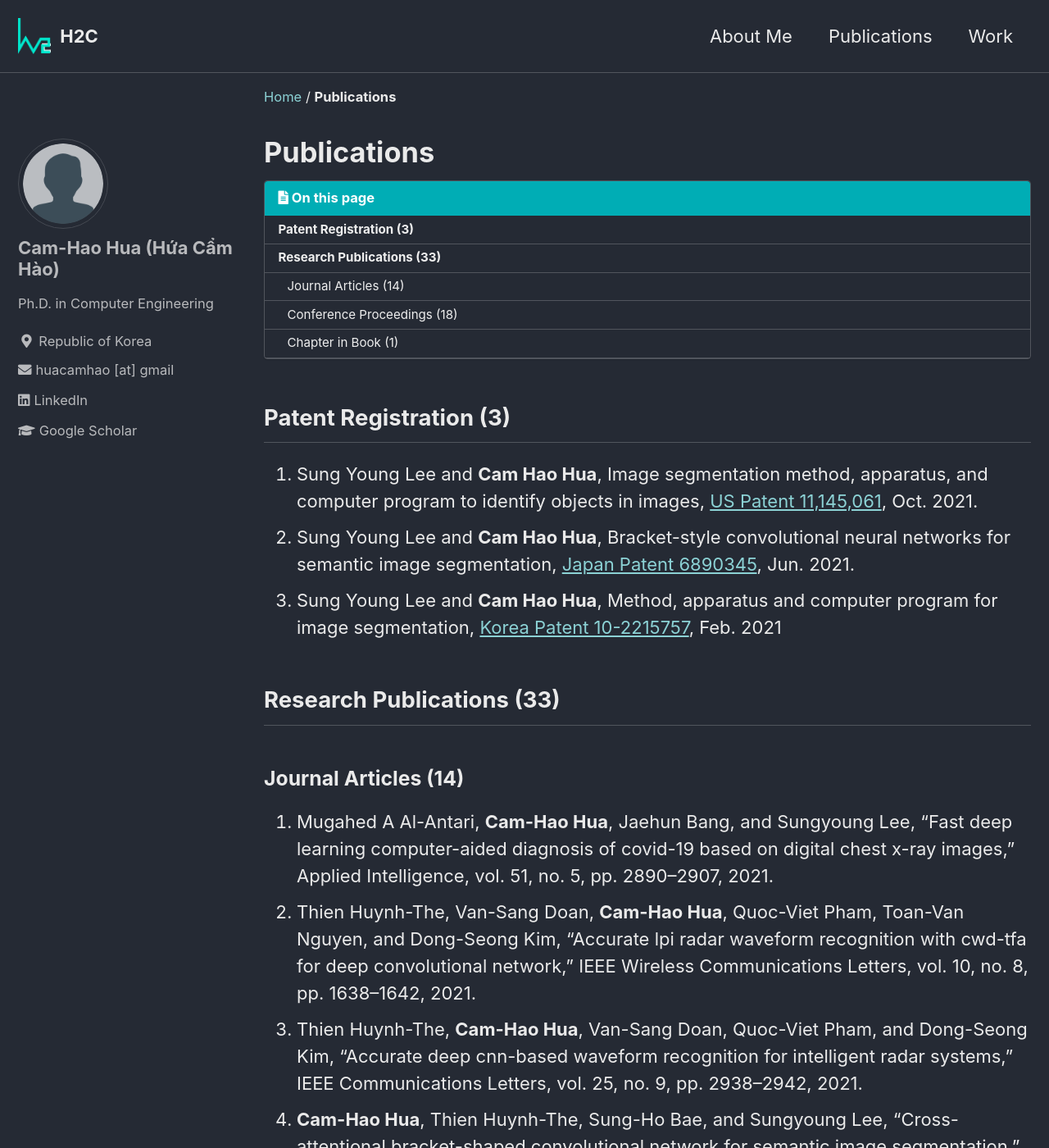
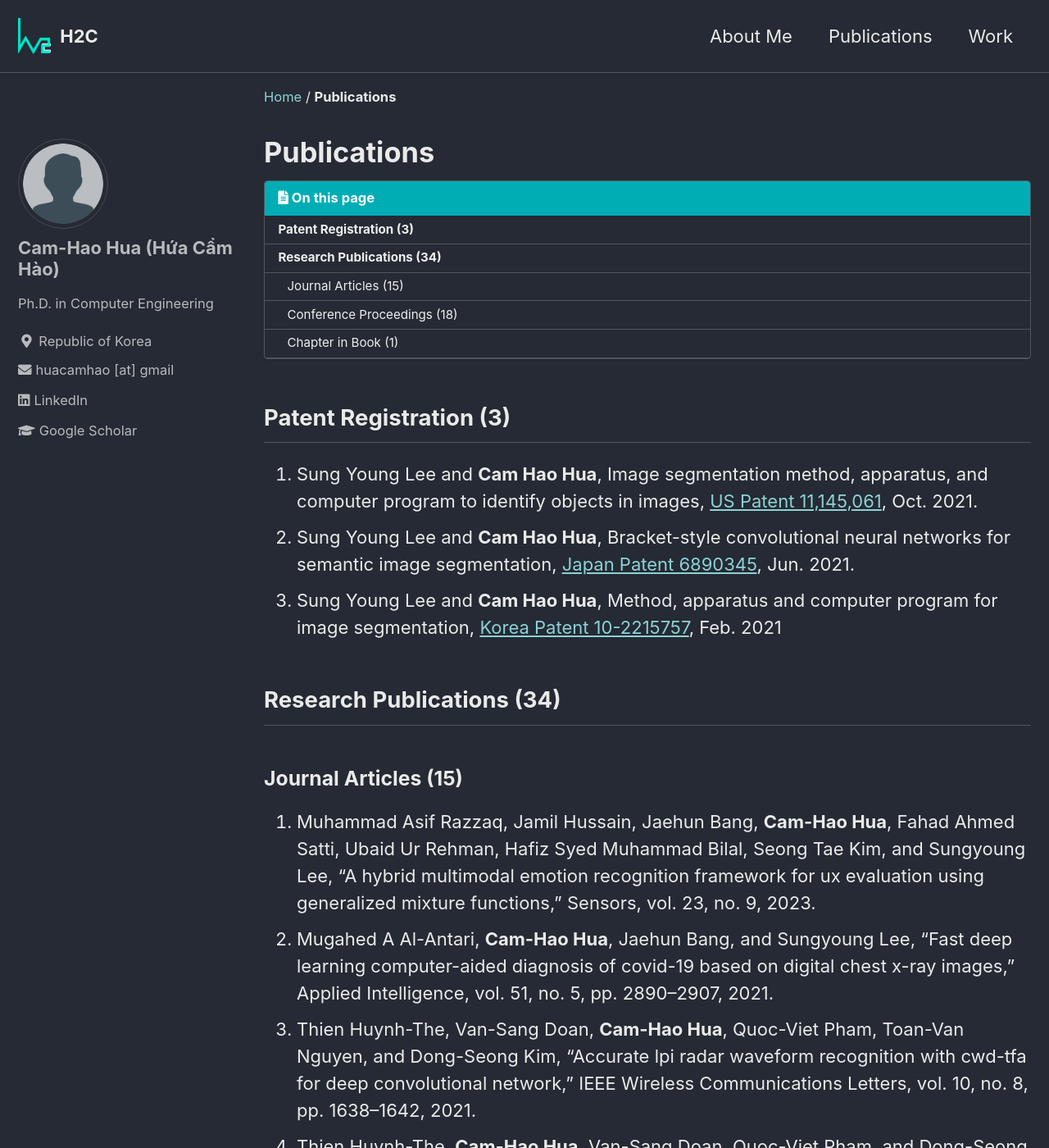
Before and after one commit to camhao168/camhao168.github.io, a Jekyll site: the page built from _pages/publications.md, in a window 1280 px wide and 1400 px high. Shown: the whole window at 82% size. Built offline with Jekyll 4.4.1, drawn with Linux system fonts in a browser that asks for light colours; cached includes are drawn as plain includes; some of the changed text lies outside the part shown.

Commit message:
Update publications.md

```diff
--- a/_pages/publications.md
+++ b/_pages/publications.md
@@ -4,51 +4,52 @@ permalink: /publications/
 toc: true
 toc_sticky: true
 classes: wide
-date: 2022-10-17T00:56:19+00:00
+date: 2023-05-02T23:39:19+00:00
 ---
 
 ## Patent Registration (3)
-1. Sung Young Lee and **Cam Hao Hua**, Image segmentation method, apparatus, and computer program to identify objects in images, [US Patent 11,145,061](https://patents.google.com/patent/US11145061B2), Oct. 2021.
+3. Sung Young Lee and **Cam Hao Hua**, Image segmentation method, apparatus, and computer program to identify objects in images, [US Patent 11,145,061](https://patents.google.com/patent/US11145061B2), Oct. 2021.
 2. Sung Young Lee and **Cam Hao Hua**, Bracket-style convolutional neural networks for semantic image segmentation, [Japan Patent 6890345](https://patents.google.com/patent/JP6890345B2/en), Jun. 2021.
-3. Sung Young Lee and **Cam Hao Hua**, Method, apparatus and computer program for image segmentation, [Korea Patent 10-2215757](https://patents.google.com/patent/KR102215757B1/en), Feb. 2021
+1. Sung Young Lee and **Cam Hao Hua**, Method, apparatus and computer program for image segmentation, [Korea Patent 10-2215757](https://patents.google.com/patent/KR102215757B1/en), Feb. 2021
 
-## Research Publications (33)
+## Research Publications (34)
 
-### Journal Articles (14)
-1. Mugahed A Al-Antari, **Cam-Hao Hua**, Jaehun Bang, and Sungyoung Lee, “Fast deep learning computer-aided diagnosis of covid-19 based on digital chest x-ray images,” Applied Intelligence, vol. 51, no. 5, pp. 2890–2907, 2021.
-2. Thien Huynh-The, Van-Sang Doan, **Cam-Hao Hua**, Quoc-Viet Pham, Toan-Van Nguyen, and Dong-Seong Kim, “Accurate lpi radar waveform recognition with cwd-tfa for deep convolutional network,” IEEE Wireless Communications Letters, vol. 10, no. 8, pp. 1638–1642, 2021.
-3. Thien Huynh-The, **Cam-Hao Hua**, Van-Sang Doan, Quoc-Viet Pham, and Dong-Seong Kim, “Accurate deep cnn-based waveform recognition for intelligent radar systems,” IEEE Communications Letters, vol. 25, no. 9, pp. 2938–2942, 2021.
-4. **Cam-Hao Hua**, Thien Huynh-The, Sung-Ho Bae, and Sungyoung Lee, “Cross-attentional bracket-shaped convolutional network for semantic image segmentation,” Information Sciences, vol. 539, pp. 277–294, 2020. [Link](https://www.sciencedirect.com/science/article/pii/S0020025520306101?via%3Dihub)
-5. **Cam-Hao Hua**, Kiyoung Kim, Thien Huynh-The, Jong In You, Seung-Young Yu, Thuong Le-Tien, Sung-Ho Bae, and Sungyoung Lee, “Convolutional network with twofold feature augmentation for diabetic retinopathy recognition from multi-modal images,” IEEE Journal of Biomedical and Health Informatics, vol. 25, no. 7, pp. 2686–2697, 2020. [Link](https://ieeexplore.ieee.org/document/9277518)
-6. Thien Huynh-The, **Cam-Hao Hua**, Trung-Thanh Ngo, and Dong-Seong Kim, “Image representation of pose-transition feature for 3d skeleton-based action recognition,” Information Sciences, vol. 513, pp. 112–126, 2020.
-7. Thien Huynh-The, **Cam-Hao Hua**, Quoc-Viet Pham, and Dong-Seong Kim, “Mcnet: An efficient cnn architecture for robust automatic modulation classification,” IEEE Communications Letters, vol. 24, no. 4, pp. 811–815, 2020.
-8. Thien Huynh-The, **Cam-Hao Hua**, Nguyen Anh Tu, and Dong-Seong Kim, “Learning 3d spatiotemporal gait feature by convolutional network for person identification,” Neurocomputing, vol. 397, pp. 192–202, 2020.
-9. Thien Huynh-The, **Cam-Hao Hua**, Nguyen Anh Tu, and Dong-Seong Kim, “Physical activity recognition with statistical-deep fusion model using multiple sensory data for smart health,” IEEE Internet of Things Journal, vol. 8, no. 3, pp. 1533–1543, 2020.
-10. **Cam-Hao Hua**, Thien Huynh-The, Kiyoung Kim, Seung-Young Yu, Thuong Le-Tien, Gwang Hoon Park, Jaehun Bang, Wajahat Ali Khan, Sung-Ho Bae, and Sungyoung Lee, “Bimodal learning via trilogy of skip-connection deep networks for diabetic retinopathy risk progression identification,” International Journal of Medical Informatics, vol. 132, p. 103 926, 2019. [Link](https://www.sciencedirect.com/science/article/pii/S1386505619303557?via%3Dihub)
-11. Thien Huynh-The, **Cam-Hao Hua**, and Dong-Seong Kim, “Encoding pose features to images with data augmentation for 3-d action recognition,” IEEE Transactions on Industrial Informatics, vol. 16, no. 5, pp. 3100–3111, 2019.
-12. Thien Huynh-The, **Cam-Hao Hua**, Nguyen Anh Tu, and Dong-Seong Kim, “Locally statistical dual-mode background subtraction approach,” IEEE Access, vol. 7, pp. 9769–9782, 2019.
-13. Thien Huynh-The, **Cam-Hao Hua**, Nguyen Anh Tu, Taeho Hur, Jaehun Bang, Dohyeong Kim, Muhammad Bilal Amin, Byeong Ho Kang, Hyonwoo Seung, and Sungyoung Lee, “Selective bit embedding scheme for robust blind color image watermarking,” Information Sciences, vol. 426, pp. 1–18, 2018.
-14. Thien Huynh-The, **Cam-Hao Hua**, Nguyen Anh Tu, Taeho Hur, Jaehun Bang, Dohyeong Kim, Muhammad Bilal Amin, Byeong Ho Kang, Hyonwoo Seung, Soo-Yong Shin, et al., “Hierarchical topic modeling with pose-transition feature for action recognition using 3d skeleton data,” Information Sciences, vol. 444, pp. 20–35, 2018.
+### Journal Articles (15)
+15. Muhammad Asif Razzaq, Jamil Hussain, Jaehun Bang, **Cam-Hao Hua**, Fahad Ahmed Satti, Ubaid Ur Rehman, Hafiz Syed Muhammad Bilal, Seong Tae Kim, and Sungyoung Lee, “A hybrid multimodal emotion recognition framework for ux evaluation using generalized mixture functions,” Sensors, vol. 23, no. 9, 2023.
+14. Mugahed A Al-Antari, **Cam-Hao Hua**, Jaehun Bang, and Sungyoung Lee, “Fast deep learning computer-aided diagnosis of covid-19 based on digital chest x-ray images,” Applied Intelligence, vol. 51, no. 5, pp. 2890–2907, 2021.
+13. Thien Huynh-The, Van-Sang Doan, **Cam-Hao Hua**, Quoc-Viet Pham, Toan-Van Nguyen, and Dong-Seong Kim, “Accurate lpi radar waveform recognition with cwd-tfa for deep convolutional network,” IEEE Wireless Communications Letters, vol. 10, no. 8, pp. 1638–1642, 2021.
+12. Thien Huynh-The, **Cam-Hao Hua**, Van-Sang Doan, Quoc-Viet Pham, and Dong-Seong Kim, “Accurate deep cnn-based waveform recognition for intelligent radar systems,” IEEE Communications Letters, vol. 25, no. 9, pp. 2938–2942, 2021.
+11. **Cam-Hao Hua**, Thien Huynh-The, Sung-Ho Bae, and Sungyoung Lee, “Cross-attentional bracket-shaped convolutional network for semantic image segmentation,” Information Sciences, vol. 539, pp. 277–294, 2020. [Link](https://www.sciencedirect.com/science/article/pii/S0020025520306101?via%3Dihub)
+10. **Cam-Hao Hua**, Kiyoung Kim, Thien Huynh-The, Jong In You, Seung-Young Yu, Thuong Le-Tien, Sung-Ho Bae, and Sungyoung Lee, “Convolutional network with twofold feature augmentation for diabetic retinopathy recognition from multi-modal images,” IEEE Journal of Biomedical and Health Informatics, vol. 25, no. 7, pp. 2686–2697, 2020. [Link](https://ieeexplore.ieee.org/document/9277518)
+9. Thien Huynh-The, **Cam-Hao Hua**, Trung-Thanh Ngo, and Dong-Seong Kim, “Image representation of pose-transition feature for 3d skeleton-based action recognition,” Information Sciences, vol. 513, pp. 112–126, 2020.
+8. Thien Huynh-The, **Cam-Hao Hua**, Quoc-Viet Pham, and Dong-Seong Kim, “Mcnet: An efficient cnn architecture for robust automatic modulation classification,” IEEE Communications Letters, vol. 24, no. 4, pp. 811–815, 2020.
+7. Thien Huynh-The, **Cam-Hao Hua**, Nguyen Anh Tu, and Dong-Seong Kim, “Learning 3d spatiotemporal gait feature by convolutional network for person identification,” Neurocomputing, vol. 397, pp. 192–202, 2020.
+6. Thien Huynh-The, **Cam-Hao Hua**, Nguyen Anh Tu, and Dong-Seong Kim, “Physical activity recognition with statistical-deep fusion model using multiple sensory data for smart health,” IEEE Internet of Things Journal, vol. 8, no. 3, pp. 1533–1543, 2020.
+5. **Cam-Hao Hua**, Thien Huynh-The, Kiyoung Kim, Seung-Young Yu, Thuong Le-Tien, Gwang Hoon Park, Jaehun Bang, Wajahat Ali Khan, Sung-Ho Bae, and Sungyoung Lee, “Bimodal learning via trilogy of skip-connection deep networks for diabetic retinopathy risk progression identification,” International Journal of Medical Informatics, vol. 132, p. 103 926, 2019. [Link](https://www.sciencedirect.com/science/article/pii/S1386505619303557?via%3Dihub)
+4. Thien Huynh-The, **Cam-Hao Hua**, and Dong-Seong Kim, “Encoding pose features to images with data augmentation for 3-d action recognition,” IEEE Transactions on Industrial Informatics, vol. 16, no. 5, pp. 3100–3111, 2019.
+3. Thien Huynh-The, **Cam-Hao Hua**, Nguyen Anh Tu, and Dong-Seong Kim, “Locally statistical dual-mode background subtraction approach,” IEEE Access, vol. 7, pp. 9769–9782, 2019.
+2. Thien Huynh-The, **Cam-Hao Hua**, Nguyen Anh Tu, Taeho Hur, Jaehun Bang, Dohyeong Kim, Muhammad Bilal Amin, Byeong Ho Kang, Hyonwoo Seung, and Sungyoung Lee, “Selective bit embedding scheme for robust blind color image watermarking,” Information Sciences, vol. 426, pp. 1–18, 2018.
+1. Thien Huynh-The, **Cam-Hao Hua**, Nguyen Anh Tu, Taeho Hur, Jaehun Bang, Dohyeong Kim, Muhammad Bilal Amin, Byeong Ho Kang, Hyonwoo Seung, Soo-Yong Shin, et al., “Hierarchical topic modeling with pose-transition feature for action recognition using 3d skeleton data,” Information Sciences, vol. 444, pp. 20–35, 2018.
 
 ### Conference Proceedings (18)
-1. Mugahed A Al-Antari, **Cam-Hao Hua**, Jaehun Bang, Dong-Ju Choi, Sun Moo Kang, and Sungyoung Lee, “A rapid deep learning computer-aided diagnosis to simultaneously detect and classify the novel covid-19 pandemic,” in 2020 IEEE-EMBS Conference on Biomedical Engineering and Sciences (IECBES), IEEE, 2021, pp. 585–588.
-2. Thien Huynh-The, **Cam-Hao Hua**, Van-Sang Doan, and Dong-Seong Kim, “Accurate modulation classification with reusable-feature convolutional neural network,” in 2020 IEEE Eighth International Conference on Communications and Electronics (ICCE), IEEE, 2021, pp. 12–17.
-3. Van-Sang Doan, Thien Huynh-The, **Cam-Hao Hua**, Quoc-Viet Pham, and Dong-Seong Kim, “Learning constellation map with deep cnn for accurate modulation recognition,” in GLOBECOM 2020-2020 IEEE Global Communications Conference, IEEE, 2020, pp. 1–6.
-4. **Cam-Hao Hua**, Thien Huynh-The, and Sungyoung Lee, “Dran: Densely reversed attention based convolutional network for diabetic retinopathy detection,” in 2020 42nd Annual International Conference of the IEEE Engineering in Medicine & Biology Society (EMBC), IEEE, 2020, pp. 1992–1995. [Link](https://ieeexplore.ieee.org/document/9175355)
-5. **Cam-Hao Hua**, Thien Huynh-The, Hyunseok Seo, and Sungyoung Lee, “Convolutional network with densely backward attention for facial expression recognition,” in 2020 14th International Conference on Ubiquitous Information Management and Communication (IMCOM), IEEE, 2020, pp. 1–6. [Link](https://ieeexplore.ieee.org/document/9001686)
-6. Thien Huynh-The, Van-Sang Doan, **Cam-Hao Hua**, Quoc-Viet Pham, and Dong-Seong Kim, “Chain-net: Learning deep model for modulation classification under synthetic channel impairment,” in GLOBECOM 2020-2020 IEEE Global Communications Conference, IEEE, 2020, pp. 1–6.
-7. Thien Huynh-The, **Cam-Hao Hua**, Van-Sang Doan, Quoc-Viet Pham, Toan-Van Nguyen, and Dong-Seong Kim, “Deep learning for constellation-based modulation classification under multipath fading channels,” in 2020 International Conference on Information and Communication Technology Convergence (ICTC), IEEE, 2020, pp. 300–304.
-8. Thien Huynh-The, **Cam-Hao Hua**, Jae-Woo Kim, Seung-Hwan Kim, and Dong-Seong Kim, “Exploiting a low-cost cnn with skip connection for robust automatic modulation classification,” in 2020 IEEE Wireless Communications and Networking Conference (WCNC), IEEE, 2020, pp. 1–6.
-9. Thien Huynh-The, **Cam-Hao Hua**, Nguyen Anh Tu, and Dong-Seong Kim, “Learning geometric features with dual–stream cnn for 3d action recognition,” in ICASSP 2020-2020 IEEE International Conference on Acoustics, Speech and Signal Processing (ICASSP), IEEE, 2020, pp. 2353–2357.
-10. Thien Huynh-The, **Cam-Hao Hua**, Nguyen Anh Tu, and Dong-Seong Kim, “Space-time skeletal analysis with jointly dual-stream convnet for action recognition,” in 2020 Digital Image Computing: Techniques and Applications (DICTA), IEEE, 2020, pp. 1–7.
-11. Thien Huynh-The, **Cam-Hao Hua**, Nguyen Anh Tu, Jae-Woo Kim, Seung-Hwan Kim, and Dong-Seong Kim, “3d action recognition exploiting hierarchical deep feature fusion model,” in 2020 14th International Conference on Ubiquitous Information Management and Communication (IMCOM), IEEE, 2020, pp. 1–3.
-12. **Cam-Hao Hua**, Thien Huynh-The, and Sungyoung Lee, “Retinal vessel segmentation using round-wise features aggregation on bracket-shaped convolutional neural networks,” in 2019 41st Annual International Conference of the IEEE Engineering in Medicine and Biology Society (EMBC), IEEE, 2019, pp. 36–39. [Link](https://ieeexplore.ieee.org/document/8856552)
-13. Thien Huynh-The, **Cam-Hao Hua**, and Dong-Seong Kim, “Learning action images using deep convolutional neural networks for 3d action recognition,” in 2019 IEEE Sensors Applications Symposium (SAS), IEEE, 2019, pp. 1–6.
-14. Thien Huynh-The, **Cam-Hao Hua**, and Dong-Seong Kim, “Visualizing inertial data for wearable sensor based daily life activity recognition using convolutional neural network,” in 2019 41st Annual International Conference of the IEEE Engineering in Medicine and Biology Society (EMBC), IEEE, 2019, pp. 2478–2481.
-15. Thien Huynh-The, **Cam-Hao Hua**, Nguyen Anh Tu, and Dong-Seong Kim, “Robust image watermarking framework powered by convolutional encoder-decoder network,” in 2019 Digital Image Computing: Techniques and Applications (DICTA), IEEE, 2019, pp. 1–7.
-16. **Cam-Hao Hua**, Thien Huynh-The, and Sungyoung Lee, “Convolutional networks with bracket-style decoder for semantic scene segmentation,” in 2018 IEEE International Conference on Systems, Man, and Cybernetics (SMC), IEEE, 2018, pp. 2980–2985. [Link](https://ieeexplore.ieee.org/document/8616502)
-17. Thien Huynh-The, **Cam-Hao Hua**, and Sungyoung Lee, “Improving nic algorithm using different binary structure elements for multi-modal foreground detection,” in Proceedings of the 11th International Conference on Ubiquitous Information Management and Communication, 2017, pp. 1–7.
-18. Thien Huynh-The, Sungyoung Lee, and **Cam-Hao Hua**, “Adm-hipar: An efficient background subtraction approach,” in 2017 14th IEEE International Conference on Advanced Video and Signal Based Surveillance (AVSS), IEEE, 2017, pp. 1–6.
+18. Mugahed A Al-Antari, **Cam-Hao Hua**, Jaehun Bang, Dong-Ju Choi, Sun Moo Kang, and Sungyoung Lee, “A rapid deep learning computer-aided diagnosis to simultaneously detect and classify the novel covid-19 pandemic,” in 2020 IEEE-EMBS Conference on Biomedical Engineering and Sciences (IECBES), IEEE, 2021, pp. 585–588.
+17. Thien Huynh-The, **Cam-Hao Hua**, Van-Sang Doan, and Dong-Seong Kim, “Accurate modulation classification with reusable-feature convolutional neural network,” in 2020 IEEE Eighth International Conference on Communications and Electronics (ICCE), IEEE, 2021, pp. 12–17.
+16. Van-Sang Doan, Thien Huynh-The, **Cam-Hao Hua**, Quoc-Viet Pham, and Dong-Seong Kim, “Learning constellation map with deep cnn for accurate modulation recognition,” in GLOBECOM 2020-2020 IEEE Global Communications Conference, IEEE, 2020, pp. 1–6.
+15. **Cam-Hao Hua**, Thien Huynh-The, and Sungyoung Lee, “Dran: Densely reversed attention based convolutional network for diabetic retinopathy detection,” in 2020 42nd Annual International Conference of the IEEE Engineering in Medicine & Biology Society (EMBC), IEEE, 2020, pp. 1992–1995. [Link](https://ieeexplore.ieee.org/document/9175355)
+14. **Cam-Hao Hua**, Thien Huynh-The, Hyunseok Seo, and Sungyoung Lee, “Convolutional network with densely backward attention for facial expression recognition,” in 2020 14th International Conference on Ubiquitous Information Management and Communication (IMCOM), IEEE, 2020, pp. 1–6. [Link](https://ieeexplore.ieee.org/document/9001686)
+13. Thien Huynh-The, Van-Sang Doan, **Cam-Hao Hua**, Quoc-Viet Pham, and Dong-Seong Kim, “Chain-net: Learning deep model for modulation classification under synthetic channel impairment,” in GLOBECOM 2020-2020 IEEE Global Communications Conference, IEEE, 2020, pp. 1–6.
+12. Thien Huynh-The, **Cam-Hao Hua**, Van-Sang Doan, Quoc-Viet Pham, Toan-Van Nguyen, and Dong-Seong Kim, “Deep learning for constellation-based modulation classification under multipath fading channels,” in 2020 International Conference on Information and Communication Technology Convergence (ICTC), IEEE, 2020, pp. 300–304.
+11. Thien Huynh-The, **Cam-Hao Hua**, Jae-Woo Kim, Seung-Hwan Kim, and Dong-Seong Kim, “Exploiting a low-cost cnn with skip connection for robust automatic modulation classification,” in 2020 IEEE Wireless Communications and Networking Conference (WCNC), IEEE, 2020, pp. 1–6.
+10. Thien Huynh-The, **Cam-Hao Hua**, Nguyen Anh Tu, and Dong-Seong Kim, “Learning geometric features with dual–stream cnn for 3d action recognition,” in ICASSP 2020-2020 IEEE International Conference on Acoustics, Speech and Signal Processing (ICASSP), IEEE, 2020, pp. 2353–2357.
+9. Thien Huynh-The, **Cam-Hao Hua**, Nguyen Anh Tu, and Dong-Seong Kim, “Space-time skeletal analysis with jointly dual-stream convnet for action recognition,” in 2020 Digital Image Computing: Techniques and Applications (DICTA), IEEE, 2020, pp. 1–7.
+8. Thien Huynh-The, **Cam-Hao Hua**, Nguyen Anh Tu, Jae-Woo Kim, Seung-Hwan Kim, and Dong-Seong Kim, “3d action recognition exploiting hierarchical deep feature fusion model,” in 2020 14th International Conference on Ubiquitous Information Management and Communication (IMCOM), IEEE, 2020, pp. 1–3.
+7. **Cam-Hao Hua**, Thien Huynh-The, and Sungyoung Lee, “Retinal vessel segmentation using round-wise features aggregation on bracket-shaped convolutional neural networks,” in 2019 41st Annual International Conference of the IEEE Engineering in Medicine and Biology Society (EMBC), IEEE, 2019, pp. 36–39. [Link](https://ieeexplore.ieee.org/document/8856552)
+6. Thien Huynh-The, **Cam-Hao Hua**, and Dong-Seong Kim, “Learning action images using deep convolutional neural networks for 3d action recognition,” in 2019 IEEE Sensors Applications Symposium (SAS), IEEE, 2019, pp. 1–6.
+5. Thien Huynh-The, **Cam-Hao Hua**, and Dong-Seong Kim, “Visualizing inertial data for wearable sensor based daily life activity recognition using convolutional neural network,” in 2019 41st Annual International Conference of the IEEE Engineering in Medicine and Biology Society (EMBC), IEEE, 2019, pp. 2478–2481.
+4. Thien Huynh-The, **Cam-Hao Hua**, Nguyen Anh Tu, and Dong-Seong Kim, “Robust image watermarking framework powered by convolutional encoder-decoder network,” in 2019 Digital Image Computing: Techniques and Applications (DICTA), IEEE, 2019, pp. 1–7.
+3. **Cam-Hao Hua**, Thien Huynh-The, and Sungyoung Lee, “Convolutional networks with bracket-style decoder for semantic scene segmentation,” in 2018 IEEE International Conference on Systems, Man, and Cybernetics (SMC), IEEE, 2018, pp. 2980–2985. [Link](https://ieeexplore.ieee.org/document/8616502)
+2. Thien Huynh-The, **Cam-Hao Hua**, and Sungyoung Lee, “Improving nic algorithm using different binary structure elements for multi-modal foreground detection,” in Proceedings of the 11th International Conference on Ubiquitous Information Management and Communication, 2017, pp. 1–7.
+1. Thien Huynh-The, Sungyoung Lee, and **Cam-Hao Hua**, “Adm-hipar: An efficient background subtraction approach,” in 2017 14th IEEE International Conference on Advanced Video and Signal Based Surveillance (AVSS), IEEE, 2017, pp. 1–6.
 
 ### Chapter in Book (1)
 1. Mugahed A. Al-Antari, **Cam-Hao Hua**, and Sungyoung Lee, “Rapid and accurate AI-based diagnosis to distinguish COVID-19 from eight other lung respiratory diseases,” in Artificial Intelligence Strategies for Analyzing COVID-19 Pneumonia Lung Imaging, vol. 1, 2022, 7, p. 7. DOI: 10.1088/978-0-7503-3795-3ch7.
```
